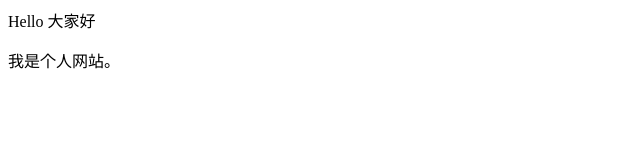
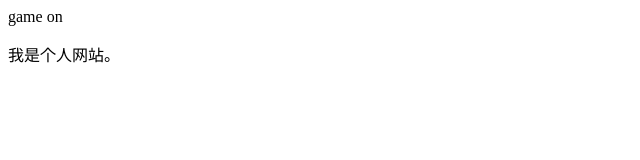
Before and after one commit to magichill33/magichill33.github.io, a plain HTML site: page index.html in a window 1280 px wide. Shown: the whole page, without its empty margins (0-640 px from the left). Drawn offline with Linux system fonts and the light colour scheme.

Commit message:
Update index.html

```diff
--- a/index.html
+++ b/index.html
@@ -1,2 +1,2 @@
-<p>Hello 大家好</p>
+<p>game on</p>
 <p>我是个人网站。 </p>
```
